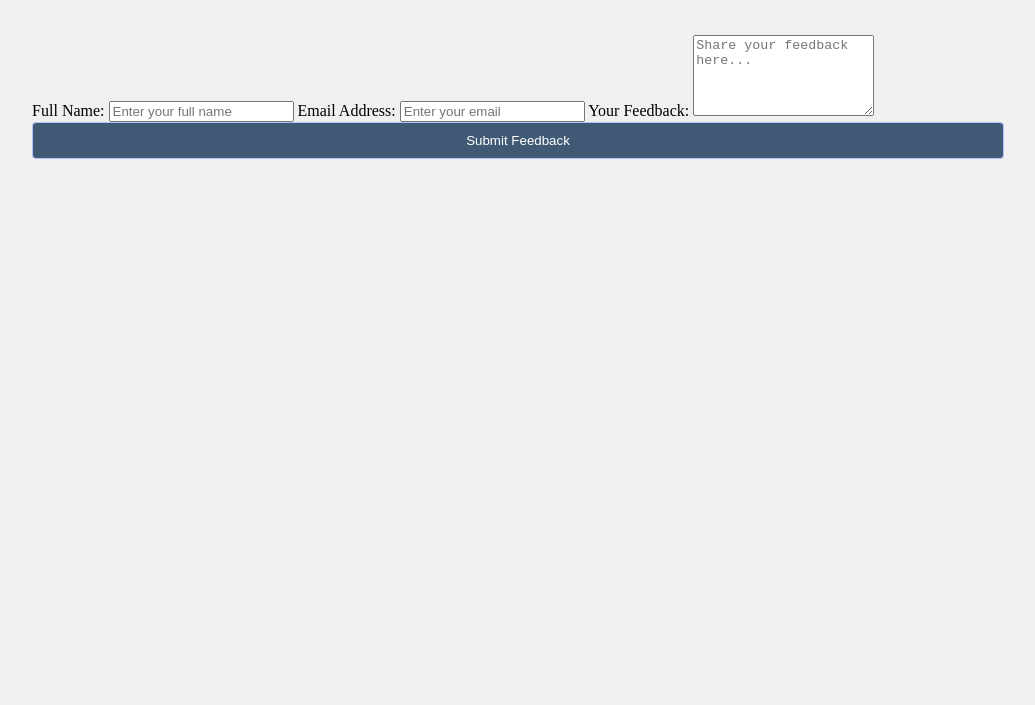
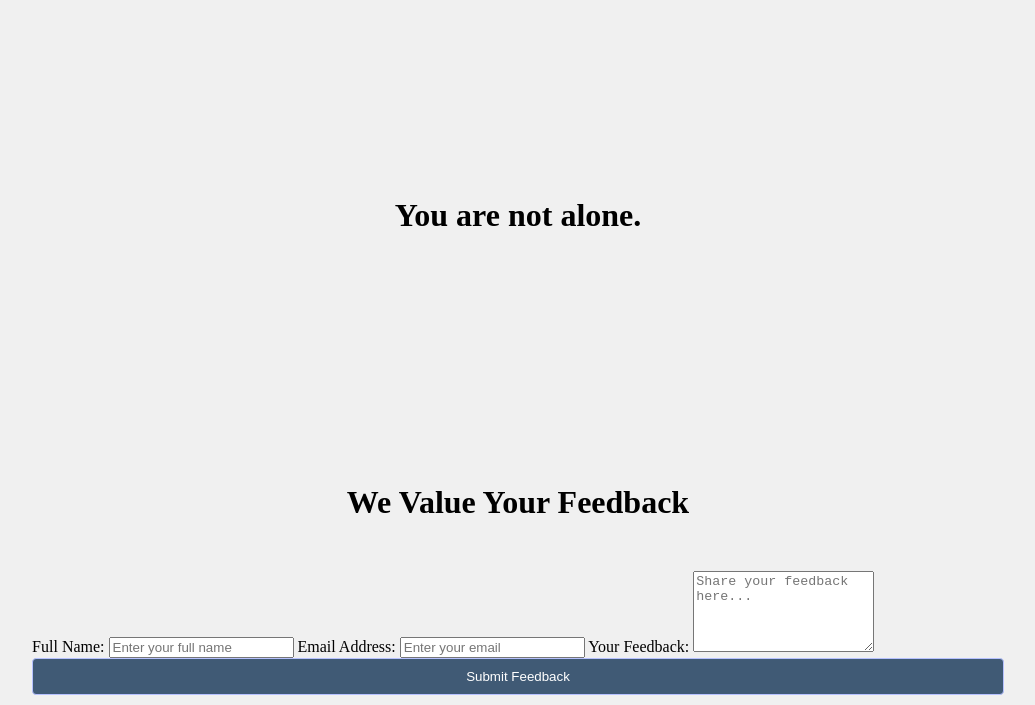
Before and after one commit to as4792/WordWise, a plain HTML site: page mainpage4.html in a window 1280 px wide. Shown: the part 653-1358 px from the top of the page, without its empty margins (122-1157 px from the left). Before the commit the page ends 822 px from the top, so only its background shows below. Drawn offline with Linux system fonts and the light colour scheme.

Commit message:
Update stylemp.css

```diff
--- a/stylemp.css
+++ b/stylemp.css
@@ -41,7 +41,7 @@ body {
 }
 
 h1 {
-    margin-top: 200;
+    margin-top: 200px;
     margin-bottom: 50px;
     text-align: center;
 }
@@ -66,3 +66,41 @@ a {
     margin-top: 10px;
     color: #a0ceff;
 }
+
+/* Feedback Form Specific Styles
+.feedback-form {
+    background-color: #e5f3fb;
+    border: 3px solid #315082;
+    border-radius: 10px;
+    padding: 20px;
+    width: 600px;
+    margin-top: 20px;
+    box-shadow: 0px 4px 10px rgba(0, 0, 0, 0.1);
+}
+
+.feedback-form input,
+.feedback-form textarea {
+    width: 100%;
+    padding: 12px;
+    margin-bottom: 15px;
+    border-radius: 6px;
+    border: 1px solid #b6c1ff;
+    font-size: 1rem;
+}
+
+.feedback-form button {
+    background-color: #405a75;
+    border: 1px solid #b6c1ff;
+    color: white;
+    cursor: pointer;
+}
+
+.feedback-form button:hover {
+    background-color: #85baf3;
+}
+
+.feedback-form label {
+    font-weight: bold;
+    color: #315082;
+    margin-bottom: 5px;
+}
```
